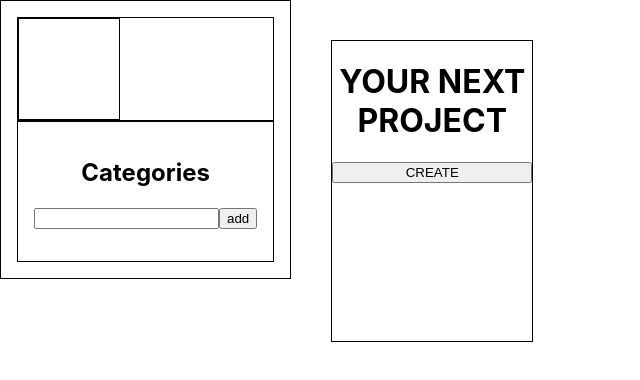
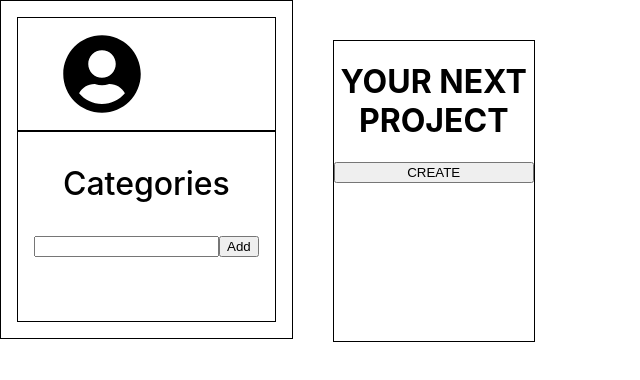
Before and after one commit to dereakif/patika-todo-task, a React (Create React App) app: page /todo in a window 1280 px wide. Shown: the top 380 px of the page, without its empty margins (0-640 px from the left). Built offline with nearby package versions, Linux system fonts and the light colour scheme.

Commit message:
add: fontawesome and delete button to category section

```diff
--- a/package.json
+++ b/package.json
@@ -3,6 +3,9 @@
   "version": "0.1.0",
   "private": true,
   "dependencies": {
+    "@fortawesome/fontawesome-svg-core": "^1.2.35",
+    "@fortawesome/free-solid-svg-icons": "^5.15.3",
+    "@fortawesome/react-fontawesome": "^0.1.14",
     "@material-ui/core": "^4.11.3",
     "@testing-library/jest-dom": "^5.11.10",
     "@testing-library/react": "^11.2.6",
--- a/src/components/Pages/Login/Login.js
+++ b/src/components/Pages/Login/Login.js
@@ -6,17 +6,22 @@ import Button from "@material-ui/core/Button";
 import LoginImg from "../../../assets/pixel.png";
 import "./Login.scss";
 import { TextField } from "@material-ui/core";
+
 const Login = () => {
   let history = useHistory();
+
   const firstNameHandler = (e) => {
     localStorage.setItem("firstName", e.target.value);
   };
+
   const lastNameHandler = (e) => {
     localStorage.setItem("lastName", e.target.value);
   };
+
   const enterHandler = (e) => {
     e.keyCode === 13 && history.push("/todo");
   };
+
   return (
     <div className="container">
       <div className="loginCardContainer">
--- a/src/components/Pages/Todo/Todo.js
+++ b/src/components/Pages/Todo/Todo.js
@@ -1,4 +1,6 @@
 import { useEffect, useState } from "react";
+import { FontAwesomeIcon } from "@fortawesome/react-fontawesome";
+import { faUserCircle } from "@fortawesome/free-solid-svg-icons";
 import "./Todo.scss";
 
 const Todo = () => {
@@ -12,13 +14,9 @@ const Todo = () => {
   const [selectedCategoryList, setSelectedCategoryList] = useState([]);
 
   useEffect(() => {
-    console.log(todoItem, "todoItem useeffetc");
-    console.log(todoCards, "testingggg");
-    console.log(cardId, "cardId");
-    //console.log(selectedCategoryList, "selectedCategoryList");
-    //console.log(category, "category");
-    //console.log(categories, "categories");
-  }, [todoItem, todoCards, selectedCategoryList, cardId]);
+    console.log(todoCards, "cards");
+    console.log(selectedCategoryList, "selectedCategoryList");
+  }, [todoItem, todoCards, selectedCategoryList, cardId, categories]);
 
   const createHandler = () => {
     if (selectedCategoryList.length === 0) {
@@ -47,19 +45,15 @@ const Todo = () => {
     let cards = [...todoCards];
     let cardIndex = cards.indexOf(cards.find((card) => card.id === cardId));
     let card = cards[cardIndex];
-    console.warn(card);
     let todo = todoItem[cardId];
-    console.warn(todo);
     if (todo === undefined || todo === "") {
-      alert("Invalid todo input.");
+      alert("Invalid input. Please enter a todo.");
     } else {
       let cardTodos = card.todos;
       cardTodos = [...cardTodos, { todo: todo, isChecked: false }];
-      console.log(cardTodos, "cardtodos ın addtodo");
       card.todos = cardTodos;
       cards[cardIndex] = card;
       setTodoCards(cards);
-      console.log(cards, "cards");
       let newTodoItems = [...todoItem];
       newTodoItems[cardId] = "";
       setTodoItem(newTodoItems);
@@ -71,10 +65,7 @@ const Todo = () => {
     let newCardIndex = cards.indexOf(cards.find((card) => card.id === cardId));
     let card = cards[newCardIndex];
     let cardTodos = card.todos;
-    console.log(cardIndex, "cardIndex");
-    console.log(cardTodos, "cardTodos");
     cardTodos.splice(cardIndex, 1);
-    console.log(cardTodos, "cardTodos");
     card.todos = cardTodos;
     cards[newCardIndex] = card;
     setTodoCards(cards);
@@ -110,9 +101,12 @@ const Todo = () => {
   const categoryOnChangeHandler = (e) => {
     setCategory(e.target.value);
   };
+
   const addCategory = () => {
     if (category === "" || category === undefined) {
-      alert("Invalid category input.");
+      alert("Invalid input. Plase enter a category.");
+    } else if (categories.includes(category)) {
+      alert("This category already exists.");
     } else {
       let newCategories = [...categories, category];
       setCategories(newCategories);
@@ -132,39 +126,41 @@ const Todo = () => {
 
   const saveHandler = (cardId) => {
     let cards = [...todoCards];
-    console.warn(cards);
     let cardIndex = cards.indexOf(cards.find((card) => card.id === cardId));
-    console.warn(cardIndex, "cardIndex");
     let card = cards[cardIndex];
-    console.warn(card);
     let isCardSaved = !card.isSaved;
-    console.warn(isCardSaved);
     card.isSaved = isCardSaved;
-    console.warn(card);
     cards[cardIndex] = card;
     setTodoCards(cards);
+  };
+
+  const deleteCategoryHandler = (index) => {
+    let newCategories = [...categories];
+    let deleted = newCategories.splice(index, 1);
+    setCategories(newCategories);
+    let newSelectedCategoryList = selectedCategoryList.filter(
+      (item) => item !== deleted[0]
+    );
+    setSelectedCategoryList([...newSelectedCategoryList]);
+    newSelectedCategoryList.length === 0 && setTodoCards([]);
   };
 
   return (
     <div className="todoPageContainer">
       <div className="column">
         <div className="userInfoContainer">
-          <div
-            style={{
-              height: " 100px",
-              width: "100px",
-              border: "1px solid black",
-            }}
-          ></div>
+          <FontAwesomeIcon size="5x" icon={faUserCircle} />
           <div className="nameContainer">
-            <p>{fName}</p>
-            <p> {lName}</p>
+            <div>{fName}</div>
+            <div> {lName}</div>
           </div>
         </div>
         <div className="categorySection">
-          <h2>Categories</h2>
-          <input onChange={categoryOnChangeHandler} value={category}></input>
-          <button onClick={addCategory}>add</button>
+          <div id="categoryTitle">Categories</div>
+          <div className="categoryInputContainer">
+            <input onChange={categoryOnChangeHandler} value={category}></input>
+            <button onClick={addCategory}>Add</button>
+          </div>
           <div className="categoryList">
             {categories.length > 0 &&
               categories.map((category, index) => (
@@ -174,6 +170,9 @@ const Todo = () => {
                     onClick={() => categoryCheckBoxHandler(index)}
                   ></input>
                   <p className="category">{category}</p>
+                  <button onClick={() => deleteCategoryHandler(index)}>
+                    &times;
+                  </button>
                 </div>
               ))}
           </div>
--- a/src/components/Pages/Todo/Todo.scss
+++ b/src/components/Pages/Todo/Todo.scss
@@ -5,25 +5,45 @@
     height: max-content;
     padding: 1rem;
     border: 1px solid black;
+    .userInfoContainer {
+      border: 1px solid black;
+      padding: 1rem;
+      display: flex;
+      align-items: center;
+      justify-content: space-around;
+      .nameContainer {
+        display: flex;
+        flex-direction: column;
+        margin: 1rem;
+        line-height: 2;
+      }
+    }
   }
-  .userInfoContainer {
-    border: 1px solid black;
-    display: flex;
-    align-items: center;
-    justify-content: space-between;
-  }
+
   .categorySection {
     border: 1px solid black;
     padding: 1rem;
+    #categoryTitle {
+      font-size: 2rem;
+      font-weight: 500;
+      margin: 1rem 0;
+    }
+    .categoryInputContainer {
+      margin: 2rem 0;
+    }
     .categoryList {
       display: flex;
       flex-direction: column;
-      height: max-content;
       .categoryContainer {
+        line-height: 0;
         display: flex;
         align-items: center;
+        padding-left: 2rem;
+        border: 1px solid black;
+        margin: 1rem 0;
         .category {
           text-align: left;
+          margin-left: 1rem;
         }
       }
     }
```
Also changed, not shown: 1 other file (tests, documents, lock files or other folders).
